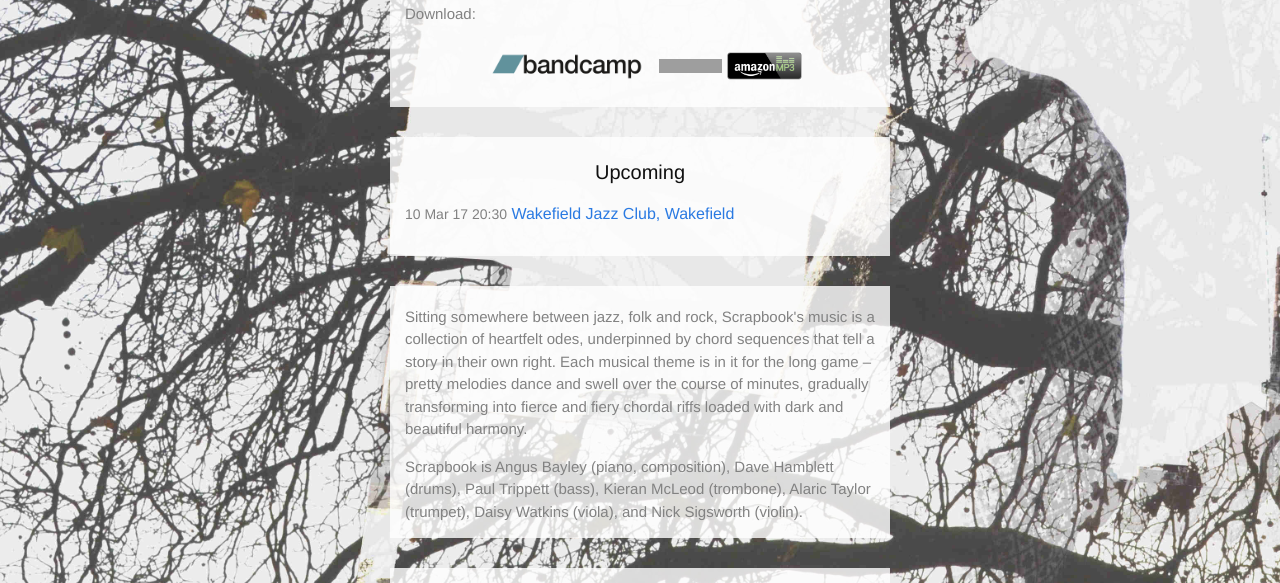
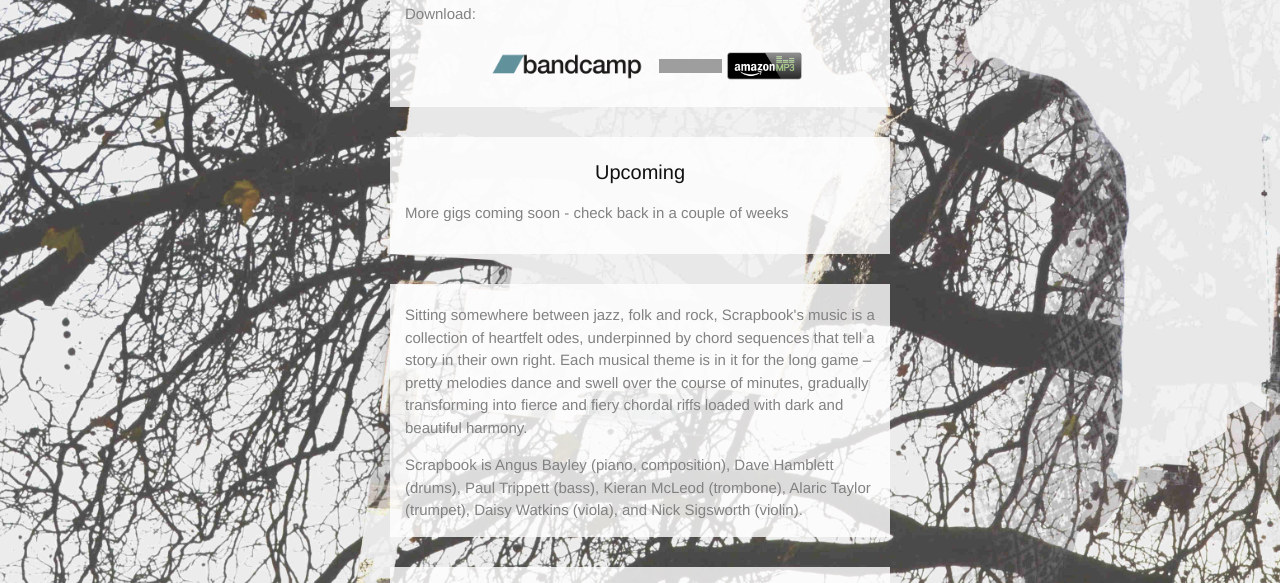
Before and after one commit to angusbayley/scrapbook-site, a Jekyll site: the page built from index.html, in a window 1280 px wide and 900 px high, scrolled down 1127 px, cut to the strip 56-639 px from the top of the window. Built offline with Jekyll 4.4.1, drawn with Linux system fonts in a browser that asks for light colours; comment, search, counter and statistics services are not loaded; grey boxes are pictures that could not be loaded.

Commit message:
remove wakefield gig

```diff
--- a/index.html
+++ b/index.html
@@ -51,8 +51,8 @@ layout: homepage
   <div class="wrapper">
     <div class="home">
       <h1 class="page-heading">Upcoming</h1>
+      <p class="page-prose">More gigs coming soon - check back in a couple of weeks</p>
       <ul class="post-list">
-        <li><span class="post-meta">10 Mar 17 20:30</span> <a href="http://www.wakefieldjazz.org/">Wakefield Jazz Club, Wakefield</a></li>
       </ul>
     </div>
   </div>
```
